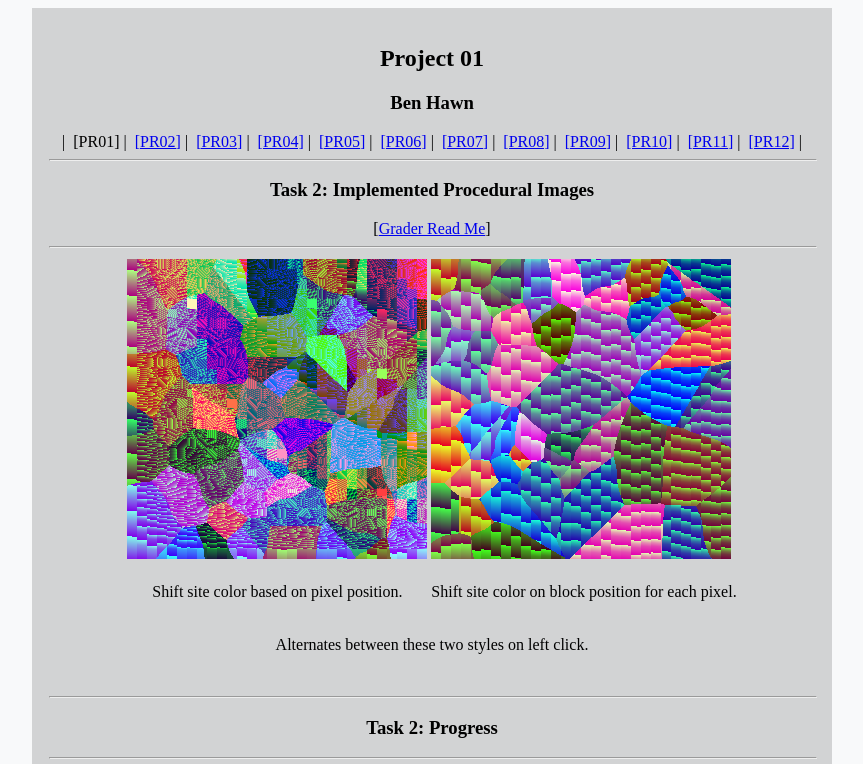
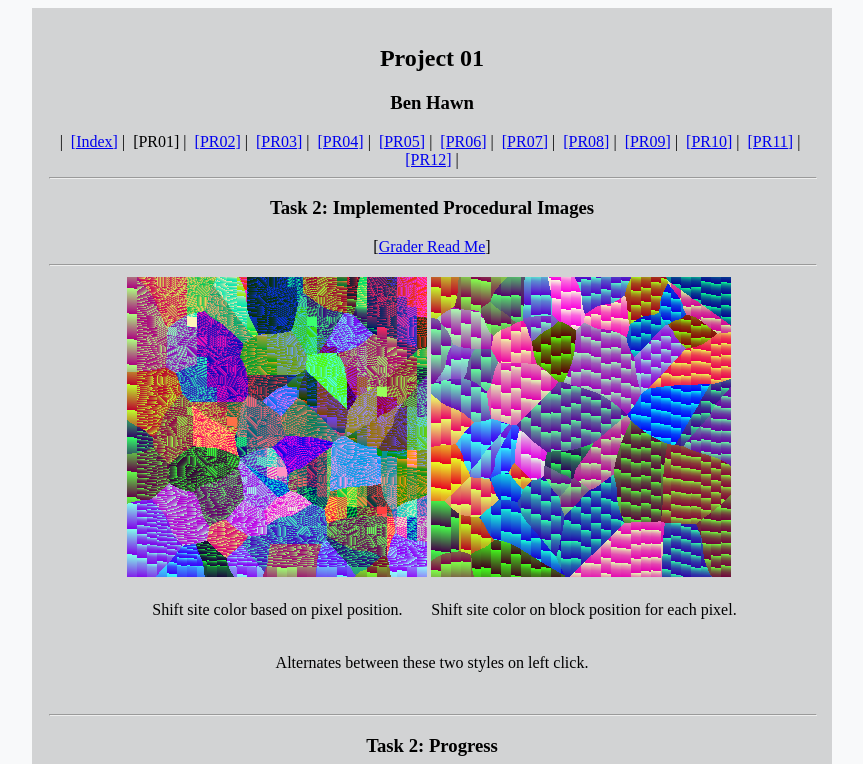
Before and after one commit to bhawn/CSCE_646, a plain HTML site: page pr01/index.html in a window 1280 px wide. Shown: the top 764 px of the page, without its empty margins (208-1071 px from the left). Drawn offline with Linux system fonts and the light colour scheme.

Commit message:
Update index.html

```diff
--- a/pr01/index.html
+++ b/pr01/index.html
@@ -12,6 +12,7 @@
 				<h3>Ben Hawn</h3>
 				<center>
 					|&nbsp;
+					<a href="https://bhawn.github.io/CSCE_646/">[Index]</a>&nbsp;|&nbsp;
 					[PR01]&nbsp;|&nbsp;
 					<a href="https://bhawn.github.io/CSCE_646/pr02/index.html">[PR02]</a>&nbsp;|&nbsp;
 					<a href="https://bhawn.github.io/CSCE_646/pr03/index.html">[PR03]</a>&nbsp;|&nbsp;
```
